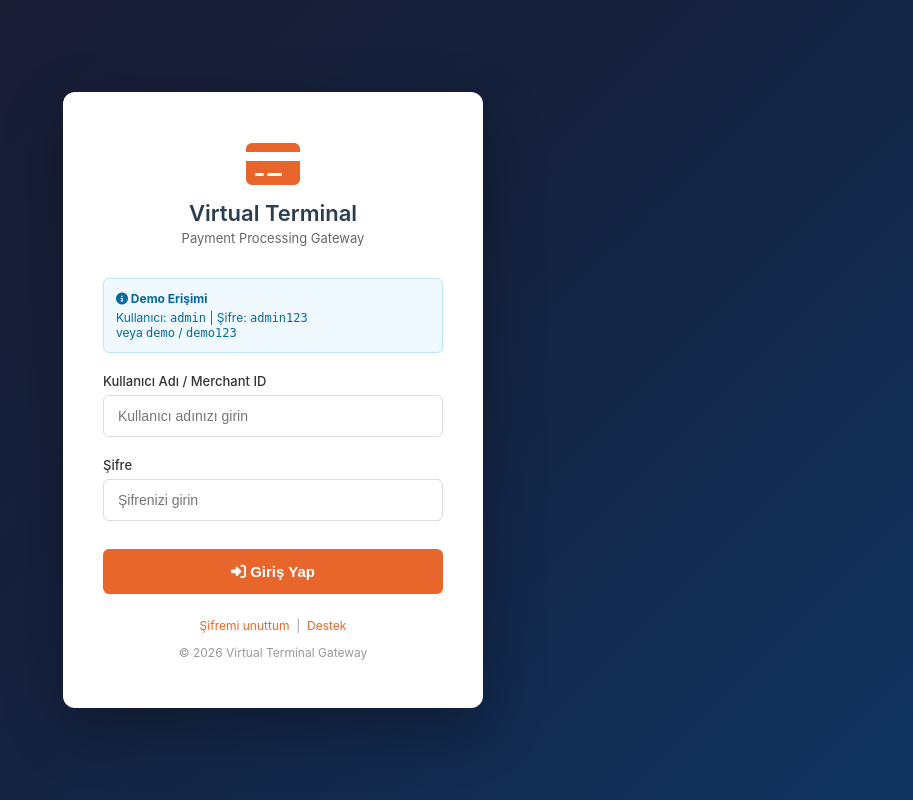
After one commit to utkutepe3-cell/devasa, a PHP site: page /login.html in a window 1280 px wide. The commit adds this page. Shown: the whole page, without its empty margins (367-1280 px from the left). Run offline with PHP 8.4, Linux system fonts and the light colour scheme.

Commit message:
feat: Add login page, receipt printing, GitHub Pages deploy
- Login page with demo credentials (admin/admin123, demo/demo123)
- Session-based authentication
- Receipt printing from transaction results
- User info display in top bar with logout
- GitHub Actions workflow for GitHub Pages deployment

Co-authored-by: utkutepe3-cell <utkutepe3-cell@users.noreply.github.com>

```diff
--- /dev/null
+++ b/login.html
@@ -0,0 +1,186 @@
+<!DOCTYPE html>
+<html lang="tr">
+<head>
+    <meta charset="UTF-8">
+    <meta name="viewport" content="width=device-width, initial-scale=1.0">
+    <title>Virtual Terminal - Login</title>
+    <link rel="stylesheet" href="https://cdnjs.cloudflare.com/ajax/libs/font-awesome/6.4.0/css/all.min.css">
+    <style>
+        * { box-sizing: border-box; margin: 0; padding: 0; }
+        body {
+            font-family: -apple-system, BlinkMacSystemFont, 'Segoe UI', Roboto, sans-serif;
+            background: linear-gradient(135deg, #1a1a2e 0%, #16213e 50%, #0f3460 100%);
+            min-height: 100vh;
+            display: flex;
+            align-items: center;
+            justify-content: center;
+        }
+        .login-container {
+            background: white;
+            border-radius: 12px;
+            padding: 48px 40px;
+            width: 100%;
+            max-width: 420px;
+            box-shadow: 0 20px 60px rgba(0,0,0,0.3);
+        }
+        .login-logo {
+            text-align: center;
+            margin-bottom: 32px;
+        }
+        .login-logo i {
+            font-size: 48px;
+            color: #e8662c;
+            margin-bottom: 12px;
+        }
+        .login-logo h1 {
+            font-size: 22px;
+            color: #2c3e50;
+            font-weight: 600;
+        }
+        .login-logo p {
+            color: #666;
+            font-size: 13px;
+            margin-top: 4px;
+        }
+        .form-group {
+            margin-bottom: 20px;
+        }
+        .form-group label {
+            display: block;
+            font-size: 13px;
+            font-weight: 500;
+            color: #333;
+            margin-bottom: 6px;
+        }
+        .form-group input {
+            width: 100%;
+            padding: 12px 14px;
+            border: 1px solid #ddd;
+            border-radius: 6px;
+            font-size: 14px;
+            transition: border-color 0.2s;
+            outline: none;
+        }
+        .form-group input:focus {
+            border-color: #e8662c;
+            box-shadow: 0 0 0 3px rgba(232,102,44,0.1);
+        }
+        .login-btn {
+            width: 100%;
+            padding: 14px;
+            background: #e8662c;
+            color: white;
+            border: none;
+            border-radius: 6px;
+            font-size: 15px;
+            font-weight: 600;
+            cursor: pointer;
+            transition: background 0.2s;
+            margin-top: 8px;
+        }
+        .login-btn:hover {
+            background: #d4551b;
+        }
+        .login-footer {
+            text-align: center;
+            margin-top: 24px;
+            font-size: 12px;
+            color: #999;
+        }
+        .login-footer a {
+            color: #e8662c;
+            text-decoration: none;
+        }
+        .demo-info {
+            background: #f0f9ff;
+            border: 1px solid #bae6fd;
+            border-radius: 6px;
+            padding: 12px;
+            margin-bottom: 20px;
+            font-size: 12px;
+            color: #0369a1;
+        }
+        .demo-info strong {
+            display: block;
+            margin-bottom: 4px;
+        }
+        .error-msg {
+            background: #fef2f2;
+            border: 1px solid #fecaca;
+            color: #dc2626;
+            padding: 10px 12px;
+            border-radius: 6px;
+            font-size: 13px;
+            margin-bottom: 16px;
+            display: none;
+        }
+    </style>
+</head>
+<body>
+    <div class="login-container">
+        <div class="login-logo">
+            <i class="fas fa-credit-card"></i>
+            <h1>Virtual Terminal</h1>
+            <p>Payment Processing Gateway</p>
+        </div>
+
+        <div class="demo-info">
+            <strong><i class="fas fa-info-circle"></i> Demo Erişimi</strong>
+            Kullanıcı: <code>admin</code> | Şifre: <code>admin123</code><br>
+            veya <code>demo</code> / <code>demo123</code>
+        </div>
+
+        <div class="error-msg" id="errorMsg">
+            <i class="fas fa-exclamation-circle"></i> Geçersiz kullanıcı adı veya şifre.
+        </div>
+
+        <form id="loginForm">
+            <div class="form-group">
+                <label for="username">Kullanıcı Adı / Merchant ID</label>
+                <input type="text" id="username" placeholder="Kullanıcı adınızı girin" autocomplete="username">
+            </div>
+            <div class="form-group">
+                <label for="password">Şifre</label>
+                <input type="password" id="password" placeholder="Şifrenizi girin" autocomplete="current-password">
+            </div>
+            <button type="submit" class="login-btn">
+                <i class="fas fa-sign-in-alt"></i> Giriş Yap
+            </button>
+        </form>
+
+        <div class="login-footer">
+            <a href="#">Şifremi unuttum</a> &nbsp;|&nbsp; <a href="#">Destek</a>
+            <p style="margin-top:12px;">&copy; 2026 Virtual Terminal Gateway</p>
+        </div>
+    </div>
+
+    <script>
+        const validUsers = [
+            { user: 'admin', pass: 'admin123', name: 'Admin User' },
+            { user: 'demo', pass: 'demo123', name: 'Demo Merchant' },
+            { user: 'merchant', pass: 'merchant1', name: 'Test Merchant' }
+        ];
+
+        document.getElementById('loginForm').addEventListener('submit', function(e) {
+            e.preventDefault();
+            const username = document.getElementById('username').value.trim();
+            const password = document.getElementById('password').value.trim();
+
+            const found = validUsers.find(u => u.user === username && u.pass === password);
+            if (found) {
+                sessionStorage.setItem('vt_user', JSON.stringify(found));
+                window.location.href = 'index.html';
+            } else {
+                document.getElementById('errorMsg').style.display = 'block';
+                setTimeout(() => {
+                    document.getElementById('errorMsg').style.display = 'none';
+                }, 3000);
+            }
+        });
+
+        if (sessionStorage.getItem('vt_user')) {
+            window.location.href = 'index.html';
+        }
+    </script>
+</body>
+</html>
```
Also changed, not shown: css/styles.css (+8 -0 lines), index.html (+13 -0 lines), js/app.js (+42 -0 lines), .github/workflows/deploy.yml (added).
